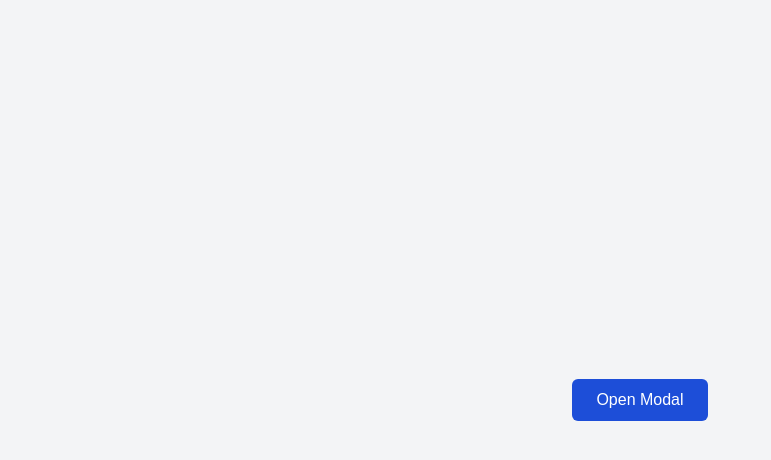
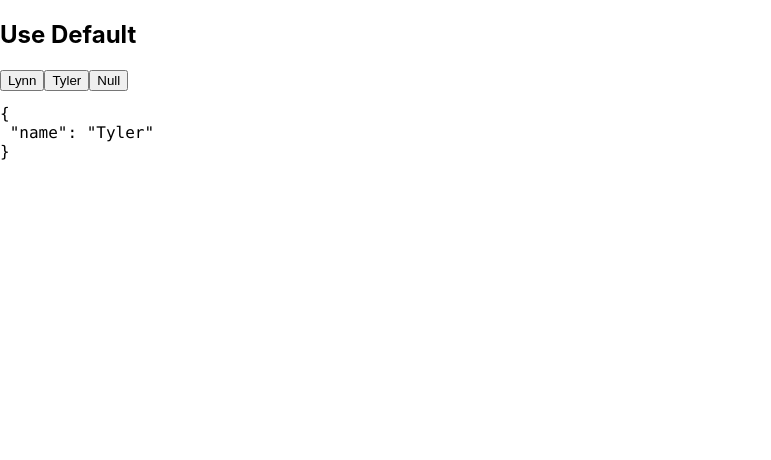
Before and after one commit to goravx/greatfrontend-Solution, a React (Create React App) app: page / in a window 1280 px wide. Shown: the top 460 px of the page, without its empty margins (0-771 px from the left). Built offline with nearby package versions, Linux system fonts and the light colour scheme.

Commit message:
feat: added the useDefault

```diff
--- a/src/App.jsx
+++ b/src/App.jsx
@@ -1,33 +1,49 @@
-import React, { useState } from 'react';
-import useClickAway from './hooks/useClickAway';
-import { FiX } from 'react-icons/fi'; // Make sure react-icons is installed
-import './App.css'
-function App() {
-  const [isOpen, setIsOpen] = useState(false);
-  const modalRef = useClickAway(() => setIsOpen(false));
+import * as React from "react";
+import useDefault from "./hooks/useDefault";
+
+export default function App() {
+  const initState = { name: "Tyler" };
+  const defaultState = { name: "Ben" };
+
+  const [user, setUser] = useDefault(initState, defaultState);
 
   return (
-    <div className="app-container">
-      <button className="open-btn" onClick={() => setIsOpen(true)}>
-        Open Modal
+    <section>
+      <h1>Use Default</h1>
+      <button
+        title="sets the value to Lynn"
+        className="link"
+        onClick={() => setUser({ name: "Lynn" })}
+      >
+        Lynn
       </button>
 
-      {isOpen && (
-        <div className="modal-backdrop">
-          <div ref={modalRef} className="modal">
-            <button className="close-btn" onClick={() => setIsOpen(false)}>
-              <FiX size={20} />
-            </button>
-            <h2>This is the Modal</h2>
-            <p>
-              Styled with CSS only—border, background, text color. Click outside or ✖ to
-              close.
-            </p>
-          </div>
-        </div>
-      )}
-    </div>
+      <button
+        title="sets the valye to tyler"
+        className="link"
+        onClick={() => setUser({ name: "Tyler" })}
+      >
+        Tyler
+      </button>
+
+      <button
+        title="Sets the value to null causing it to use the default value"
+        className="link"
+        onClick={() => setUser(null)}
+      >
+        Null
+      </button>
+
+      <pre>
+            <code>{JSON.stringify(user,((key,value)=>{
+                    if(value.name=="Lynn") {
+                        return {name:"Gaurav"}
+
+                  }else{
+                         return value
+                  }
+            }),1)}</code>
+      </pre>
+    </section>
   );
 }
-
-export default App;
--- /dev/null
+++ b/src/hooks/useDefault.js
@@ -0,0 +1,9 @@
+import { useState } from "react"
+
+
+export default function useDefault(initState,defaultState){
+   const [user,setUser] = useState(initState);
+    const currentValue = user ?? defaultState;
+
+    return [currentValue,setUser]
+}
```
